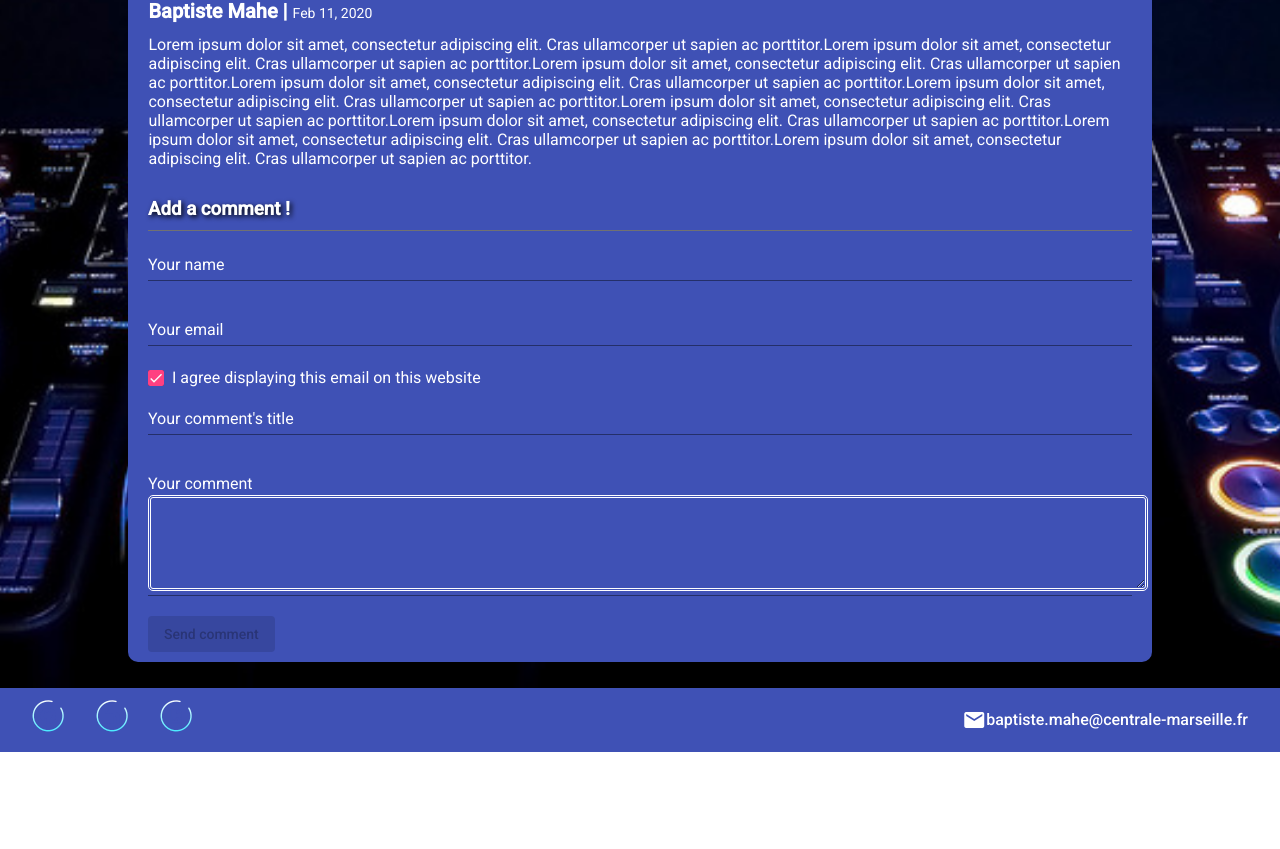
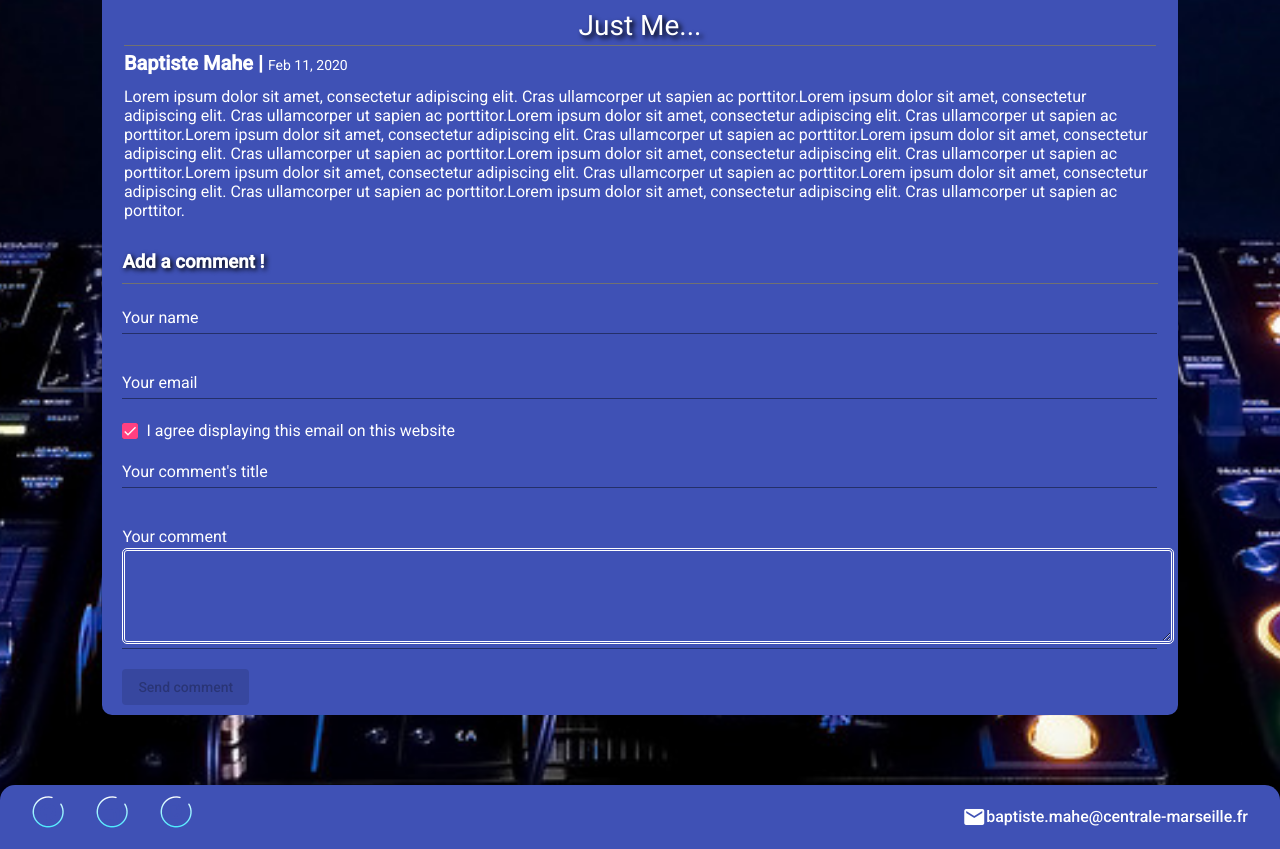
Before and after one commit to BaptisteMahe/mySite, an Angular app: page / in a window 1280 px wide. Shown: the part 1216-2065 px from the top of the page. Before the commit the page ends 1968 px from the top, so only its background shows below. Built offline with nearby package versions, Linux system fonts and the light colour scheme.

Commit message:
Minor stylings

```diff
--- a/src/app/app.component.html
+++ b/src/app/app.component.html
@@ -5,5 +5,5 @@
     <app-section-container></app-section-container>
     <app-comment-container></app-comment-container>
   </div>
+  <app-footer class="layout"></app-footer>
 </div>
-<app-footer class="layout"></app-footer>
--- a/src/app/app.component.scss
+++ b/src/app/app.component.scss
@@ -1,9 +1,10 @@
 @import '../variables.scss';
 
 .main-container {
-  margin-top: 5%;
-  margin-left: 10%;
-  margin-right: 10%;
+  margin-top: 110px;
+  margin-bottom: 70px;
+  margin-left: 8%;
+  margin-right: 8%;
   background-color: $primary;
   color: white;
   border-radius: 10px 10px 10px 10px;
@@ -17,5 +18,5 @@
   background-size: cover;
   position: relative;
   padding-top: 2%;
-  padding-bottom: 2%;
+  // padding-bottom: 2%;
 }
--- a/src/app/components/footer/footer.component.html
+++ b/src/app/components/footer/footer.component.html
@@ -1,4 +1,4 @@
-<mat-toolbar color="primary">
+<mat-toolbar color="primary" class="footer">
   <app-link
     *ngFor="let linkProperties of this.linkPropertiesArray;"
     [properties]="linkProperties">
--- a/src/app/components/footer/footer.component.scss
+++ b/src/app/components/footer/footer.component.scss
@@ -5,3 +5,7 @@ app-contact {
 .fill-remaining-space {
   flex: 1 1 auto;
 }
+
+.footer {
+  border-radius: 15px 15px 0px 0px;
+}
--- a/src/app/components/title/title.component.ts
+++ b/src/app/components/title/title.component.ts
@@ -10,15 +10,13 @@ import { throttleTime, map } from 'rxjs/operators';
 export class TitleComponent implements OnInit {
 
   scrollObs: Observable<any>;
-  initialHeight = 120;
+  initialHeight = 100;
   minHeight = 70;
   verticalPos: number;
-
 
   constructor() { }
 
   ngOnInit() {
-    // Ask about Observables and pipe of those.
     this.scrollObs = fromEvent(window, 'scroll').pipe(
       throttleTime(10),
       map(() => window.pageYOffset)
@@ -28,5 +26,4 @@ export class TitleComponent implements OnInit {
       this.verticalPos = Math.max(this.initialHeight / (verticalPos / 2 + 1), this.minHeight);
     });
   }
-
 }
```
